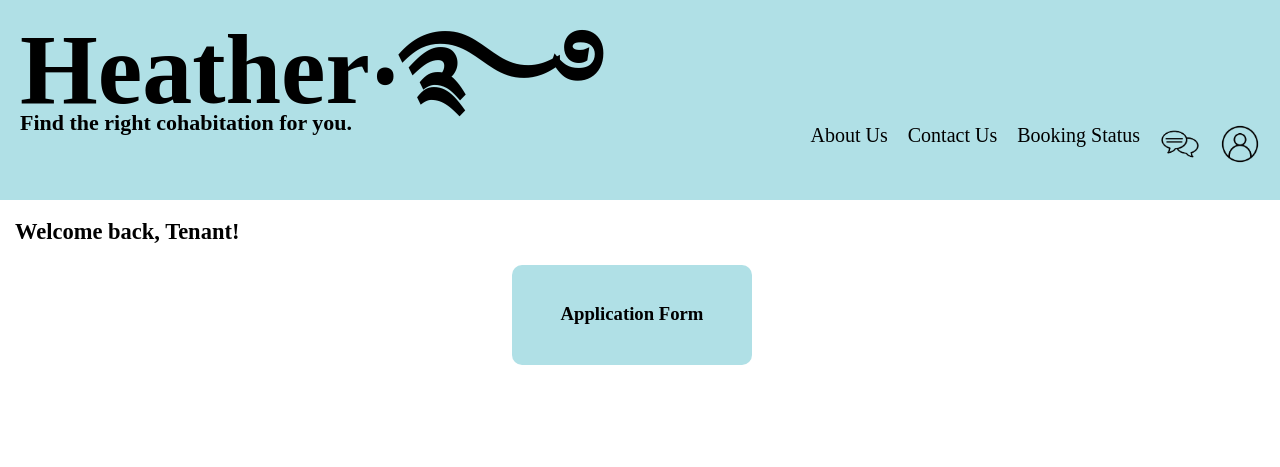
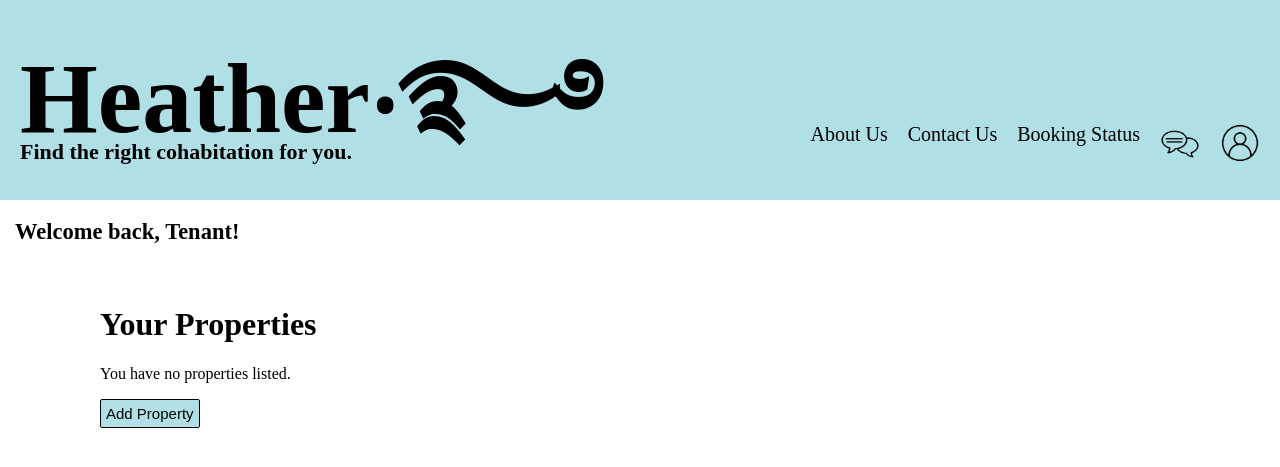
Before and after one commit to 1211307539/Heather, a PHP site: page /Phomepage.php in a window 1280 px wide. Shown: the top 467 px of the page. Run offline with PHP 8.4, Linux system fonts and the light colour scheme; a user stored in the database is signed in; data comes from the database, SQL or seed files in the repository.

Commit message:
2nd commit

```diff
--- a/Phomepage.php
+++ b/Phomepage.php
@@ -1,9 +1,18 @@
 <?php
+    include "connection.php";
     session_start();
     if (!isset($_SESSION['USER_ID'])) {
         header("Location: login.php");
         exit();
     }
+
+    $advertiserId = $_SESSION['USER_ID'];
+
+    $stmt = $conn->prepare("SELECT * FROM property WHERE ADVERTISER_ID = ?");
+    $stmt->bind_param("i", $advertiserId);
+    $stmt->execute();
+    $result = $stmt->get_result();
+    $stmt->close();
 ?>
 
 <!DOCTYPE html>
@@ -47,15 +56,6 @@
             background-color: transparent;
         }
 
-        .searchButton {
-            padding: 5px 20px;
-            background-color: #3498db;
-            color: white;
-            border: none;
-            border-radius: 5px;
-            cursor: pointer;
-        }
-
         .button img {
             width: 40px;
             height: 40px;
@@ -97,6 +97,7 @@
             min-width: 160px;
             box-shadow: 0 8px 16px rgba(0, 0, 0, 0.2);
             z-index: 1;
+            right: 0;
         }
 
         .dropdown:hover .dropdown-content {
@@ -114,21 +115,15 @@
             background-color: hsl(162, 68%, 49%);
         }
 
-        /* Styles for the container box */
-        .container-box {
-            width: 200px;
-            height: 60px;
-            margin-left: 40%;
-            background-color: powderblue;
-            border-radius: 10px;
+        .container {
+            box-sizing: border-box;
+            width: 1200px;
+            height: 100%;
+            margin-top: 20px;
+            overflow: hidden;
+            margin-left: 80px;
             padding: 20px;
-            cursor: pointer;
-            margin-top: 20px;
-            text-align: center;
-        }
-
-        .container-box:hover {
-            background-color: skyblue;
+            margin-bottom: 20px;
         }
 
         .personalized-content {
@@ -137,6 +132,16 @@
             margin-top: 15px;
             margin-left: 15px;
         }
+
+        .addProp {
+            padding: 5px;
+            font-size: 15px;
+            border-radius: 2px;
+            background-color: powderblue;
+            color: #000;
+            border: 1px solid #000;
+        }
+
     </style>
 </head>
 
@@ -144,29 +149,33 @@
 
     <header>
         <div>
-            <a href="Phomepage.php" style="text-decoration: none; color:black">
-                <h1 style="font-size:100px; line-height:30%; margin-bottom:25px; margin-top: 10px;">Heather‧࿐࿔ </h1>
-            </a>
+        <a href="Phomepage.php" style="text-decoration: none; color: black;">
+            <h1 style="font-size:100px; line-height:30%; margin-bottom:25px;">Heather‧࿐࿔ </h1>
+        </a>
             <h2 style="font-size:22px;">Find the right cohabitation for you.</h2>
         </div>
 
         <div class="header-buttons">
-            <a href="abouts.html" class="underline-button">About Us</a>
+            <a href="aboutus.html" class="underline-button">About Us</a>
             <div class="dropdown">
                 <a href="#" class="underline-button">Contact Us</a>
                 <div class="dropdown-content">
-                    <a href="mailto:1211103282@student.mmu.edu.my" class="dropdown-item">Aida</a>
+                    <a href="mailto:1211103282@student.mmu.edu.my" class="dropdown-item">Hanju</a>
                     <a href="mailto:1211103293@student.mmu.edu.my" class="dropdown-item">Farah</a>
                     <a href="mailto:1211307539@student.mmu.edu.my" class="dropdown-item">Amirah</a>
                 </div>
             </div>
-            <a href="bookingstat.html" class="underline-button">Booking Status</a>
+            <a href="updatebooking.html" class="underline-button">Booking Status</a>
             <button class="button" onclick="openChat()">
-                <img src="chatbox.ico" alt="Chat Box">
+                <img src="img/chatbox.ico" alt="Chat Box">
             </button>
-            <button class="button" onclick="redirectToUserProfile()">
-                <img src="user.ico" alt="User Profile">
-            </button>
+            <div class="dropdown">
+                <button class="button"> <img class="button" src="img/user.ico" alt="User Profile"> </button>
+                <div class="dropdown-content">
+                    <a href="#" class="dropdown-item" onclick="redirectToUserProfile()">View Profile</a>
+                    <a href="#" class="dropdown-item" onclick="redirectToHomepage()">Logout</a>
+                </div>
+            </div>
         </div>
     </header>
 
@@ -174,24 +183,51 @@
         <h2>Welcome back, <?php echo $_SESSION['USER_FNAME']; ?>!</h2>
     </div>
 
-    <!-- Container box -->
-    <div class="container-box" onclick="redirectToAnotherPage()">
-        <!-- Content inside the box -->
-        <h3>Application Form</h3>
+    <div class="container">
+        <h1>Your Properties</h1>
+
+        <?php
+            if ($result->num_rows > 0) {
+                echo "<h3>Your Properties:</h3>";
+                    while ($property = $result->fetch_assoc()) {
+                        // Display property information
+                        echo "<img src='{$property['image']}' alt='Property Image' style='max-width: 60%; height: 30%;'>";
+                        echo "<div class='property-container'>";
+                        echo "<h1>{$property['PROP_NAME']}</h1>";
+                        echo "<h3>{$property['PROP_ADDRESS']}</h3>";
+                        echo "<h3>{$property['POSTCODE']}</h3>";
+                        echo "<h3>{$property['FLOOR_AREA']}</h3>";
+                        echo "<h3>{$property['ROOM_NUM']}</h3>";
+                        echo "<h3>{$property['PROP_DESCRIPTION']}</h3>";
+                        echo "<h3>{$property['PROP_PRICE']}</h3>";
+                        echo "<h3>{$property['PROP_RULES']}</h3>";
+                        echo "<h3>{$property['status']}</h3>";
+                        echo "</div>";
+                        echo '<button class="addProp" onclick="redirectToPortal()">Add Property</button>';
+                    }
+                } else {
+                    echo "<p>You have no properties listed.</p>";
+                    echo '<button class="addProp" onclick="redirectToPortal()">Add Property</button>';
+                }
+        ?>
+
     </div>
 
     <script>
         function openChat() {
-            console.log("Opening the chat");
+            console.log("Opening Chat");
         }
 
         function redirectToUserProfile() {
-            window.location.href = 'userprofile.html'; // Replace with the actual user profile page
+            window.location.href = 'userprofile.php';
         }
 
-        // Function to redirect to another page
-        function redirectToAnotherPage() {
-            window.location.href = 'portal.php'; // Replace 'another_page.html' with the URL of the page you want to navigate to
+        function redirectToHomepage() {
+            window.location.href = 'homepage.php'
+        }
+
+        function redirectToPortal() {
+            window.location.href = 'portal.php'
         }
     </script>
 
```
